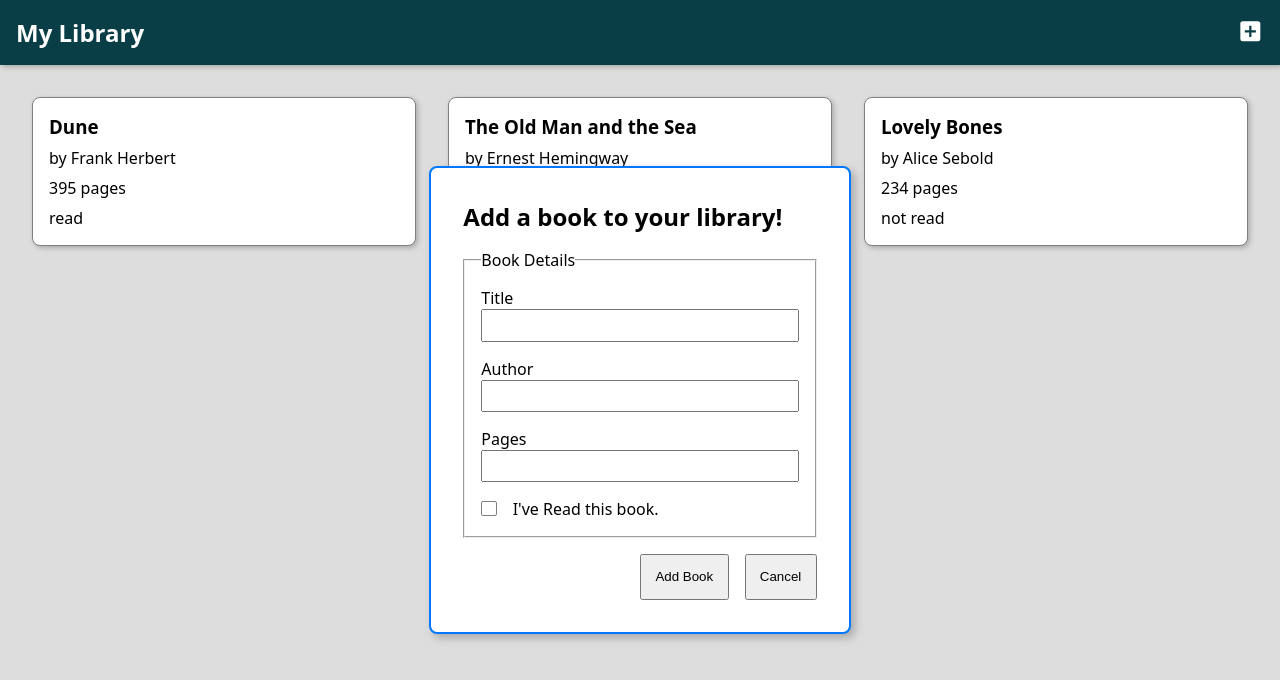
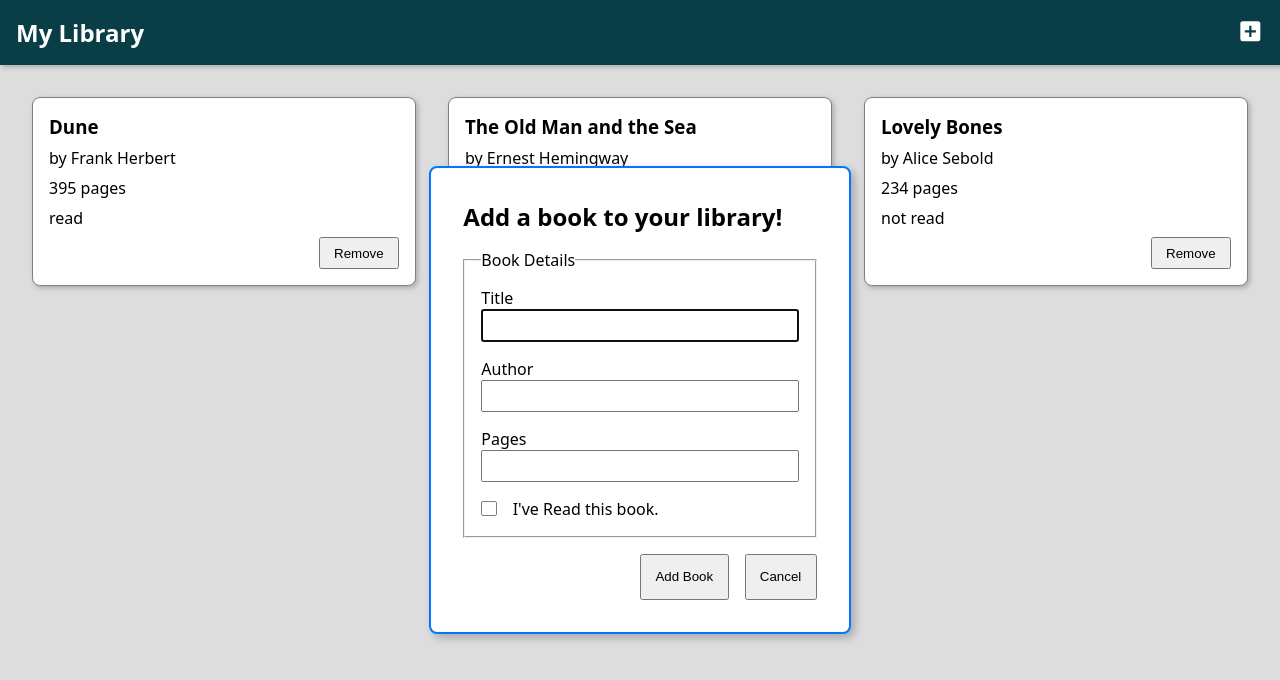
Before and after one commit to kgpolte/my-library, a website: page index.html in a window 1280 px wide. Both pictures are taken after a click on the button 1250 px from the left and 32 px from the top of the page. Drawn offline with Linux system fonts and the light colour scheme.

Commit message:
Add 'remove' buttons to book cards

```diff
--- a/library.js
+++ b/library.js
@@ -5,6 +5,12 @@ function Book(title, author, pages, read) {
   this.author = author;
   this.pages = pages;
   this.read = read;
+}
+
+function removeBook(card) {
+  myLibrary.splice(card.getAttribute("data-index"), 1);
+  console.log(myLibrary);
+  card.remove();
 }
 
 function addBookToLibrary(title, author, pages, read) {
@@ -35,6 +41,13 @@ function addCard(book) {
   read.textContent = `${book.read ? "read" : "not read"}`;
   card.appendChild(read);
 
+  const remove = document.createElement("button");
+  remove.setAttribute("type", "button");
+  remove.classList.add("remove-button");
+  remove.textContent = "Remove";
+  remove.addEventListener("click", e => removeBook(e.target.parentElement));
+  card.appendChild(remove);
+
   bookDisplay.appendChild(card);
 }
 
@@ -50,7 +63,14 @@ function hideForm() {
 
 document.getElementById("add").addEventListener("click", () => {
   document.querySelector(".form-wrapper").classList.remove("hidden");
+  document.querySelector("input").focus();
 });
+
+document.addEventListener("keydown", e => {
+  if (e.key === "Escape") {
+    hideForm();
+  }
+})
 
 document.getElementById("cancel").addEventListener("click", () => {
   hideForm();
--- a/style.css
+++ b/style.css
@@ -58,6 +58,11 @@ body {
   gap: 0.5em;
   background: #fff;
   box-shadow: 2px 2px 5px #aaa;
+}
+
+.remove-button {
+  justify-self: end;
+  padding: 0.5em 1em;
 }
 
 .form-wrapper {
```
